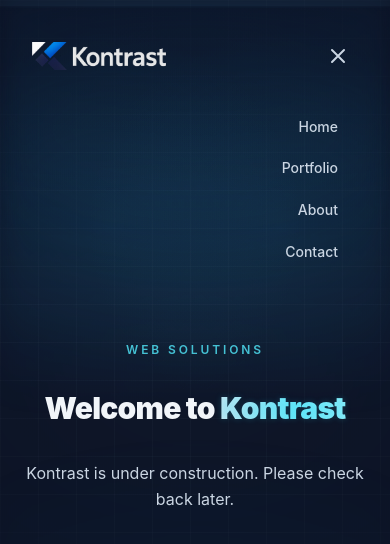
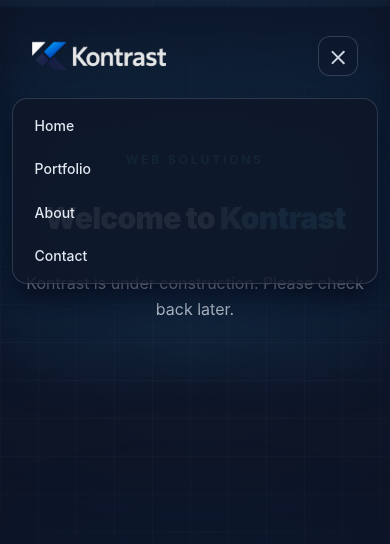
Before and after one commit to jxakim/vercel-test, a SvelteKit app: page / in a window 390 px wide. Both pictures are taken after a click on the button "Toggle navigation menu". Shown: the top 544 px of the page. Built offline with nearby package versions, Linux system fonts and the light colour scheme.

Commit message:
Fixed some mobile issues

```diff
--- a/src/app.css
+++ b/src/app.css
@@ -153,14 +153,84 @@
 
 .mobile-nav-link {
 	display: block;
-	border-radius: 0.65rem;
-	padding: 0.55rem 0.75rem;
+	width: 100%;
+	border-radius: 0.7rem;
+	padding: 0.6rem 0.85rem;
 	transition: background-color var(--motion-fast) ease, color var(--motion-fast) ease;
 }
 
 .mobile-nav-link:hover {
 	background-color: rgba(30, 41, 59, 0.65);
 	color: #f8fafc;
+}
+
+.menu-toggle {
+	height: 2.5rem;
+	width: 2.5rem;
+	position: relative;
+	align-items: center;
+	justify-content: center;
+	border-radius: 0.75rem;
+	border: 1px solid rgba(148, 163, 184, 0.28);
+	background: rgba(15, 23, 42, 0.45);
+	backdrop-filter: blur(6px);
+	transition: background-color var(--motion-fast) ease, border-color var(--motion-fast) ease;
+	color: #cbd5e1;
+}
+
+.menu-toggle:hover {
+	background: rgba(15, 23, 42, 0.72);
+	border-color: rgba(103, 232, 249, 0.45);
+}
+
+.menu-toggle-line {
+	position: absolute;
+	left: 50%;
+	width: 1.1rem;
+	height: 2px;
+	border-radius: 9999px;
+	background: currentColor;
+	transform: translateX(-50%);
+	transition: transform var(--motion-fast) ease, opacity var(--motion-fast) ease;
+}
+
+.menu-toggle-line:nth-child(2) {
+	top: 0.8rem;
+}
+
+.menu-toggle-line:nth-child(3) {
+	top: 1.2rem;
+}
+
+.menu-toggle-line:nth-child(4) {
+	top: 1.6rem;
+}
+
+.menu-toggle-open .menu-toggle-line:nth-child(2) {
+	transform: translateX(-50%) translateY(0.4rem) rotate(45deg);
+}
+
+.menu-toggle-open .menu-toggle-line:nth-child(3) {
+	opacity: 0;
+}
+
+.menu-toggle-open .menu-toggle-line:nth-child(4) {
+	transform: translateX(-50%) translateY(-0.4rem) rotate(-45deg);
+}
+
+.mobile-menu-panel {
+	position: fixed;
+	z-index: 140;
+	border-radius: 0.95rem;
+	border: 1px solid rgba(148, 163, 184, 0.24);
+    margin-top: 20px;
+	background: rgba(15, 23, 42, 0.92);
+	backdrop-filter: blur(72px);
+	box-shadow: 0 16px 32px rgba(2, 6, 23, 0.777);
+}
+
+.mobile-nav-open {
+	z-index: 200;
 }
 
 .interactive-cut-bg {
--- a/src/routes/+page.svelte
+++ b/src/routes/+page.svelte
@@ -9,7 +9,7 @@
 >
 	<div class="interactive-cut-bg" aria-hidden="true"></div>
 
-	<nav class="fade-in relative z-10 px-4 pt-6 sm:px-6" style="--fade-delay: 60ms">
+	<nav class="fade-in relative z-10 px-4 pt-6 sm:px-6" class:mobile-nav-open={mobileMenuOpen} style="--fade-delay: 60ms">
 		<div class="mx-auto grid w-full max-w-6xl grid-cols-[1fr_auto_1fr] items-center px-4 py-3 sm:px-6">
 			<a
 				href="/"
@@ -27,19 +27,16 @@
 
 			<button
 				type="button"
-				class="col-start-3 inline-flex justify-self-end rounded-md p-2 text-slate-300 transition hover:bg-slate-800 hover:text-white sm:hidden"
+				class="menu-toggle col-start-3 inline-flex justify-self-end sm:hidden"
+				class:menu-toggle-open={mobileMenuOpen}
 				onclick={() => (mobileMenuOpen = !mobileMenuOpen)}
 				aria-expanded={mobileMenuOpen}
 				aria-controls="mobile-nav"
 			>
 				<span class="sr-only">Toggle navigation menu</span>
-				<svg class="h-6 w-6" viewBox="0 0 24 24" fill="none" stroke="currentColor" stroke-width="2">
-					{#if mobileMenuOpen}
-						<path stroke-linecap="round" stroke-linejoin="round" d="M6 18L18 6M6 6l12 12" />
-					{:else}
-						<path stroke-linecap="round" stroke-linejoin="round" d="M4 6h16M4 12h16M4 18h16" />
-					{/if}
-				</svg>
+				<span class="menu-toggle-line"></span>
+				<span class="menu-toggle-line"></span>
+				<span class="menu-toggle-line"></span>
 			</button>
 
 			<ul class="col-start-2 hidden h-10 items-center gap-7 text-sm font-medium text-slate-300 sm:flex lg:gap-10">
@@ -51,7 +48,7 @@
 		</div>
 
 		{#if mobileMenuOpen}
-			<ul id="mobile-nav" class="fade-in mr-4 ml-auto mt-3 flex w-fit min-w-40 flex-col items-end gap-1 p-2 text-right text-sm font-medium text-slate-300 sm:hidden" style="--fade-delay: 100ms">
+			<ul id="mobile-nav" class="mobile-menu-panel fade-in fixed inset-x-0 top-[4.85rem] z-[80] mx-3 flex flex-col gap-1 p-2 text-left text-sm font-medium text-slate-200 sm:hidden" style="--fade-delay: 80ms">
 				<li><a href="/" class="mobile-nav-link">Home</a></li>
 				<li><a href="/" class="mobile-nav-link">Portfolio</a></li>
 				<li><a href="/" class="mobile-nav-link">About</a></li>
```
